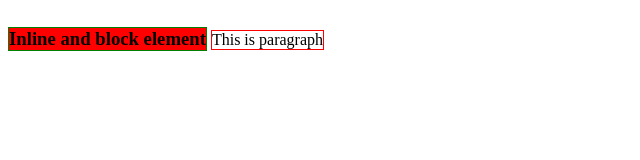
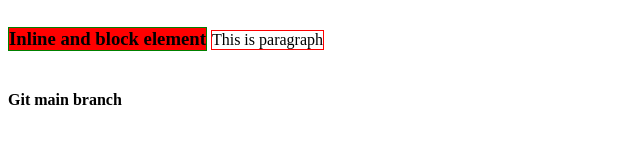
Before and after one commit to msajiba/practice-github, a plain HTML site: page index.html in a window 1280 px wide. Shown: the whole page, without its empty margins (0-640 px from the left). Drawn offline with Linux system fonts and the light colour scheme.

Commit message:
main branch write

```diff
--- a/index.html
+++ b/index.html
@@ -26,5 +26,7 @@
     <h3> Inline and block element </h3>
     <p> This is paragraph </p>
 
+    <h4> Git main branch </h4>
+
 </body>
 </html>
```
